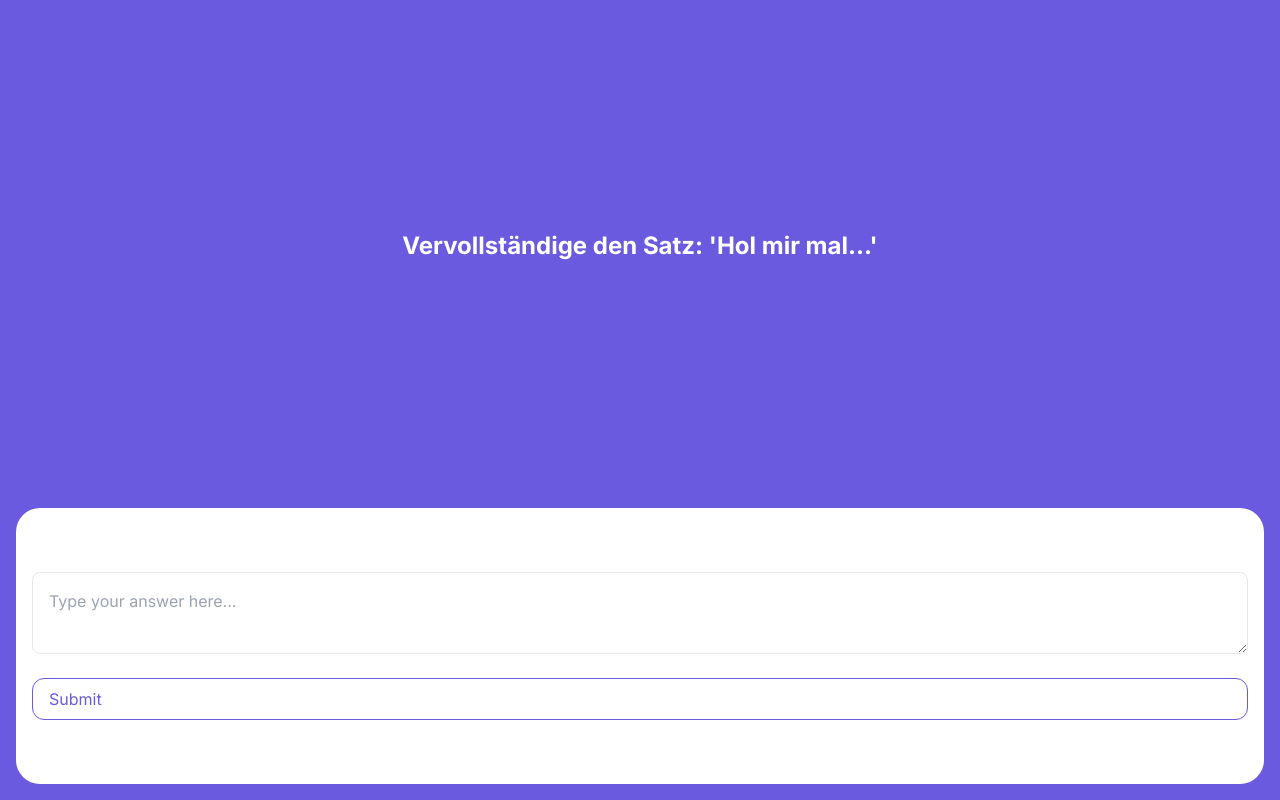
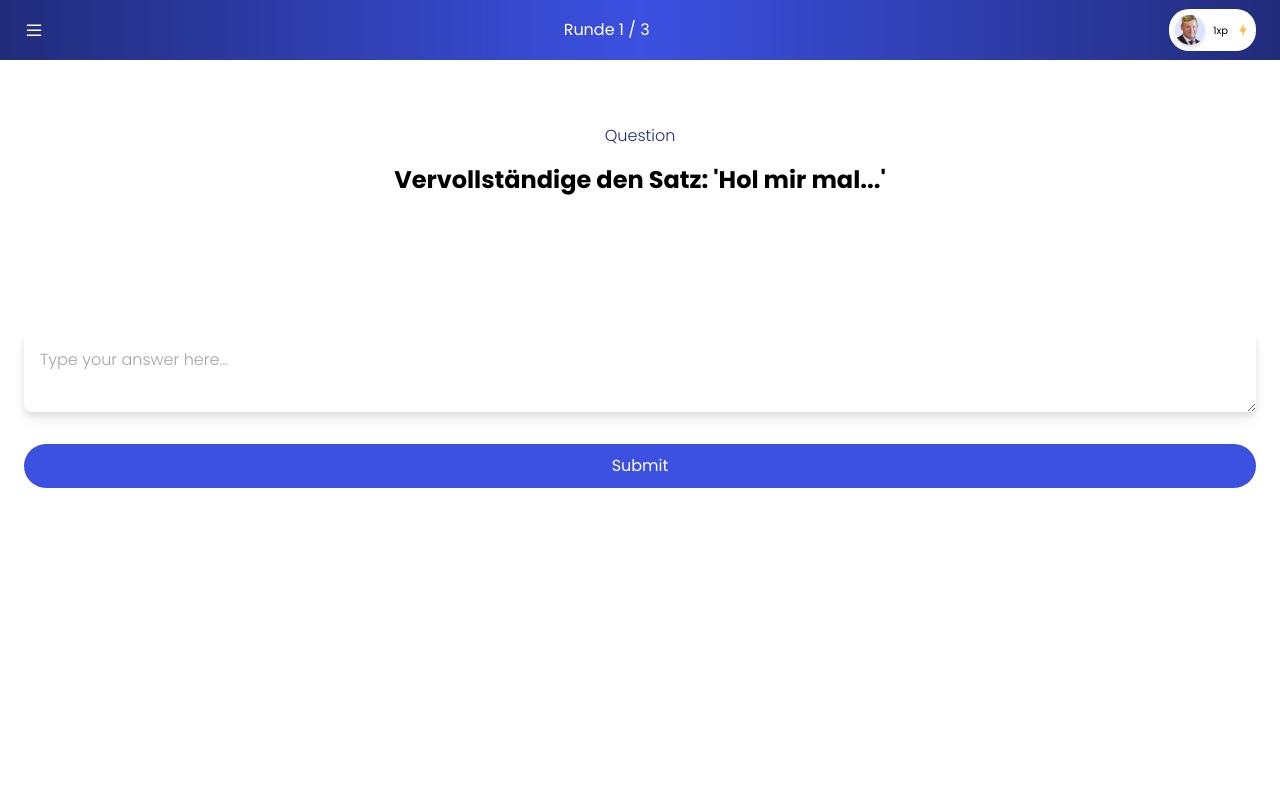
Before and after one commit to js-geo/clowns-and-crowns, a Next.js app: page /game/answer/1 in a window 1280 px wide. Built offline with nearby package versions, Linux system fonts and the light colour scheme.

Commit message:
implementing design

```diff
--- a/src/app/game/answer/[id]/page.tsx
+++ b/src/app/game/answer/[id]/page.tsx
@@ -1,6 +1,3 @@
-import { Quiz } from "@/components/quiz/quiz";
-import { questions } from "./../../../../questions.json";
-import { useRouter } from "next/router";
 import { Answer as AnswerComponent } from "@/components/answer/answer";
 import { getQuestion } from "@/scripts/db";
 
--- a/src/app/game/question/[id]/page.tsx
+++ b/src/app/game/question/[id]/page.tsx
@@ -1,5 +1,4 @@
 import { Quiz } from "@/components/quiz/quiz";
-import { questions } from "./../../../../questions.json";
 import { getQuestion } from "@/scripts/db";
 import Link from "next/link";
 
@@ -8,10 +7,13 @@ const Question = ({ params: { id } }: { params: { id: string } }) => {
 
   if (!question) {
     return (
-      <div className="h-screen flex flex-col gap-8 justify-center items-center">
-        No questions left!
-        <Link className="border border-white rounded-lg p-4" href="/">
-          Go back
+      <div className="flex flex-col gap-8 justify-center items-center mt-[20rem]">
+        Keine Fragen übrig!
+        <Link
+          className="text-white py-[0.625rem] px-[4.25rem] bg-[#3C50E1] rounded-[3rem]"
+          href="/"
+        >
+          Zum Start
         </Link>
       </div>
     );
--- a/src/app/layout.tsx
+++ b/src/app/layout.tsx
@@ -1,9 +1,13 @@
 import type { Metadata } from "next";
-import { Inter } from "next/font/google";
+import { Poppins } from "next/font/google";
 import "./globals.css";
 import { twMerge } from "tailwind-merge";
+import { Navbar } from "@/components/navbar/navbar";
 
-const inter = Inter({ subsets: ["latin"] });
+const poppins = Poppins({
+  subsets: ["latin"],
+  weight: ["300", "400", "500", "700"],
+});
 
 export const metadata: Metadata = {
   title: "Create Next App",
@@ -16,8 +20,9 @@ export default function RootLayout({
   children: React.ReactNode;
 }>) {
   return (
-    <html lang="en">
-      <body className={twMerge(inter.className, "bg-[#695AE0] text-white")}>
+    <html lang="de">
+      <body className={poppins.className}>
+        <Navbar />
         {children}
       </body>
     </html>
--- a/src/app/page.tsx
+++ b/src/app/page.tsx
@@ -1,12 +1,10 @@
-import { Quiz, QuizProps } from "@/components/quiz/quiz";
-import { questions } from "./../questions.json";
 import Link from "next/link";
 
 export default function Home() {
   return (
-    <main className="w-screen h-screen flex justify-center items-center">
+    <main className="w-screen flex justify-center items-center mt-[20rem]">
       <Link
-        className="border border-white rounded-lg p-4"
+        className="text-white py-[0.625rem] px-[4.25rem] bg-[#3C50E1] rounded-[3rem]"
         href="/game/question/0"
       >
         Start a new game
--- a/src/components/button/button.tsx
+++ b/src/components/button/button.tsx
@@ -6,8 +6,9 @@ const buttonVariants = cva("", {
   variants: {
     variant: {
       primary:
-        "border border-[#695AE0] hover:text-white hover:bg-[#695AE0] hover:border-[#695AE0] text-[#695AE0]",
-      secondary: "bg-black text-white",
+        "text-white py-[0.625rem] px-[4.25rem] bg-[#3C50E1] rounded-[3rem]",
+      secondary:
+        "bg-[#F5F5F5] py-[20px] px-[24px] rounded-[10px] hover:text-[#3C50E1]",
     },
   },
 });
@@ -17,11 +18,7 @@ export const Button: React.FC<
 > = ({ variant, className, ...props }) => {
   return (
     <button
-      className={twMerge(
-        "w-full border rounded-xl py-2 text-left pl-4 ",
-        buttonVariants({ variant }),
-        className
-      )}
+      className={twMerge("", buttonVariants({ variant }), className)}
       {...props}
     />
   );
--- a/src/components/feedback/feedback.tsx
+++ b/src/components/feedback/feedback.tsx
@@ -7,24 +7,26 @@ export const Feedback: React.FC<{
   onClick: () => void;
 }> = ({ open, isCorrect, onClick }) => {
   return (
-    <dialog open={open} className="justify-center items-center h-full w-screen">
+    <dialog open={open} className="h-full w-screen">
       <div className="flex flex-col gap-4 h-full justify-center items-center">
+        <span className="font-bold text-4xl text-center px-6">
+          {isCorrect ? (
+            <>Du bist Champion der Demokratie!</>
+          ) : (
+            <>Thilo Sarazin hat dich drangekriegt!</>
+          )}
+        </span>
         {isCorrect && (
           <Image
-            src="/scholz-happy.png"
+            src="/thumbs-up.png"
             alt="scholz with crown"
             width={200}
             height={200}
-            className="rounded-lg shadow-md"
           />
         )}
-        {isCorrect ? "Right! 🎉" : "Wrong... 😔"}
-        <Button
-          variant="primary"
-          className="w-1/2 text-center"
-          onClick={onClick}
-        >
-          Close
+
+        <Button variant="primary" className="text-center" onClick={onClick}>
+          Nächste Frage
         </Button>
       </div>
     </dialog>
--- /dev/null
+++ b/src/components/navbar/navbar.tsx
@@ -0,0 +1,57 @@
+"use client";
+
+import { ComponentProps } from "react";
+import Image from "next/image";
+
+const Hamburger = () => {
+  return (
+    <svg
+      width="20"
+      height="20"
+      viewBox="0 0 20 20"
+      fill="none"
+      xmlns="http://www.w3.org/2000/svg"
+    >
+      <path
+        d="M3.4375 15.3125H16.5625M3.4375 10.3125H16.5625M3.4375 5.3125H16.5625"
+        stroke="white"
+        strokeWidth="1.5"
+        strokeLinecap="round"
+        strokeLinejoin="round"
+      />
+    </svg>
+  );
+};
+
+export const Navbar: React.FC<ComponentProps<"div">> = () => {
+  return (
+    <div className="text-white px-6 py-3 flex flex-row justify-between items-center h-[3.75rem] bg-gradient-to-r from-[#212C7B] via-[#3C50E1] to-[#212C7B]">
+      <Hamburger />
+
+      <>Runde 1 / 3</>
+
+      <div className="text-black text-[10px] p-[6px] bg-white rounded-[20px] flex flex-row items-center gap-2">
+        <Image
+          src="/scholz-happy.png"
+          alt="scholz with crown"
+          width={30}
+          height={30}
+          className="rounded-full shadow-md max-h-[30px] object-cover"
+        />{" "}
+        1xp{" "}
+        <svg
+          width="14"
+          height="14"
+          viewBox="0 0 14 14"
+          fill="none"
+          xmlns="http://www.w3.org/2000/svg"
+        >
+          <path
+            d="M6.41667 8.75H3.5L7.58333 0.583336V5.25H10.5L6.41667 13.4167V8.75Z"
+            fill="#FFBC42"
+          />
+        </svg>
+      </div>
+    </div>
+  );
+};
--- a/src/components/quiz/quiz.tsx
+++ b/src/components/quiz/quiz.tsx
@@ -5,6 +5,7 @@ import Image from "next/image";
 import { Button } from "../button/button";
 import { Feedback } from "../feedback/feedback";
 import router, { useRouter } from "next/navigation";
+import { twMerge } from "tailwind-merge";
 
 export type Question = {
   question: string;
@@ -33,12 +34,19 @@ const Question: React.FC<
   const id = new URL(window.location.href).pathname.split("/")[3];
 
   return (
-    <div className="flex flex-col gap-8 items-center h-full p-4">
-      <div className=" text-center mt-auto">
-        <h2 className="text-2xl font-bold">{question}</h2>
-        <p className="text-sm">{subline}</p>
+    <div>
+      <div
+        className={twMerge(
+          "text-center my-16 pb-14 mx-6",
+          answer && "bg-[#3C50E1] px-6 py-9 text-white text-left rounded-[10px]"
+        )}
+      >
+        <span className={twMerge("font-thin", !answer && "text-[#212C7B]")}>
+          Question
+        </span>
+        <h2 className="text-2xl font-bold py-4">{question}</h2>
+        {subline && <p className="text-sm">{subline}</p>}
       </div>
-
       {image && (
         <div>
           <Image
@@ -51,32 +59,36 @@ const Question: React.FC<
         </div>
       )}
 
-      <div className="bg-white text-black rounded-3xl px-4 py-16 w-full mt-auto">
-        <div className="flex flex-col gap-4 ">
+      <div className="bg-white text-black rounded-3xl px-6 w-full">
+        <div className="flex flex-col justify-center gap-3 ">
           {answers && answer ? (
-            [...answers, answer].map((answer, index) => (
+            <>
+              <span className="text-[#A5A5A5]">
+                Wähle die richtige Antwort aus
+              </span>
+              {[...answers, answer].map((answer, index) => (
                 <Button
-                variant="primary"
+                  variant="secondary"
                   key={answer}
                   onClick={() => handleAnswerClick(index)}
                 >
                   {answer}
                 </Button>
-            ))
+              ))}
+            </>
           ) : (
             <form
               onSubmit={(event) => {
                 event.preventDefault();
-                // handleAnswerClick(undefined, text);
                 router.push(`/game/answer/${id}/?answer=${text}`);
               }}
-              className="flex flex-col gap-6"
+              className="flex flex-col"
             >
               <label htmlFor={question} className="sr-only">
                 Answer
               </label>
               <textarea
-                className="border border-[#695AE0 focus:outline-[#695AE0] rounded-lg p-4"
+                className=" focus:outline-[#3C50E1] rounded-lg p-4 drop-shadow-lg placeholder:text-[#A5A5A5] font-light"
                 placeholder={"Type your answer here..."}
                 id={question}
                 value={text}
@@ -84,7 +96,7 @@ const Question: React.FC<
                   setText(event.target.value);
                 }}
               ></textarea>
-              <Button variant="primary" type="submit">
+              <Button variant="primary" type="submit" className="my-8">
                 Submit
               </Button>
             </form>
@@ -120,14 +132,14 @@ export const Quiz: React.FC<QuizProps> = ({ question, answer, id }) => {
 
   if (currentQuestion === -1) {
     return (
-      <div className="h-screen w-screen flex justify-center items-center">
+      <div className="w-screen flex justify-center items-center">
         Out of questions!
       </div>
     );
   }
 
   return (
-    <div className="w-screen h-screen">
+    <>
       <Feedback
         isCorrect={isCorrect}
         open={open}
@@ -137,7 +149,7 @@ export const Quiz: React.FC<QuizProps> = ({ question, answer, id }) => {
           handleNextQuestion();
         }}
       />
-
+      <div className="">
         <Question
           question={question.question}
           subline={question.subline}
@@ -148,5 +160,6 @@ export const Quiz: React.FC<QuizProps> = ({ question, answer, id }) => {
           correctAnswer={question.correctAnswer}
         />
       </div>
+    </>
   );
 };
--- a/src/questions.json
+++ b/src/questions.json
@@ -1,15 +1,9 @@
-{
-  "questions": [
+[
   {
     "question": "Was kann man sich laut der Meinung eines Politikers einwerfen wie Smarties?",
     "correctAnswer": 1,
     "correctAnswerString": "Die Pille",
-      "answers": [
-        "Rosenkohl",
-        "Die Pille",
-        "ADHS-Medikamente",
-        "Schlaftabletten"
-      ]
+    "answers": ["Rosenkohl", "Die Pille", "ADHS-Medikamente", "Schlaftabletten"]
   },
   {
     "question": "Vervollständige den Satz: 'Hol mir mal...'",
@@ -23,11 +17,10 @@
     ]
   },
   {
-      "question": "From which party comes the following quote:",
+    "question": "Von welcher Partei stammt das folgende Zitat:",
     "subline": "'Nach dem furchtbaren politischen, wirtschaftlichen und sozialen Zusammenbruch als Folge einer verbrecherischen Machtpolitik kann nur eine Neuordnung von Grund aus erfolgen. Inhalt und Ziel dieser sozialen und wirtschaftlichen Neuordnung kann nicht mehr als das kapitalistische Gewinn- und Machtstreben, sondern nur das Wohlergehen unseres Volkes sein.'",
     "correctAnswerString": "CDU",
     "answers": ["CDU", "Die Grünen", "FDP", "AfD"],
     "correctAnswer": 0
   }
 ]
-}
--- a/src/scripts/db.ts
+++ b/src/scripts/db.ts
@@ -1,4 +1,4 @@
-import { questions } from "../questions.json";
+import questions from "../questions.json";
 
 export const getQuestion = (id: string) => {
   return questions[parseInt(id)];
```
Also changed, not shown: public/thumbs-up.png (added). Lines whose indentation alone changed are shown as unchanged.
